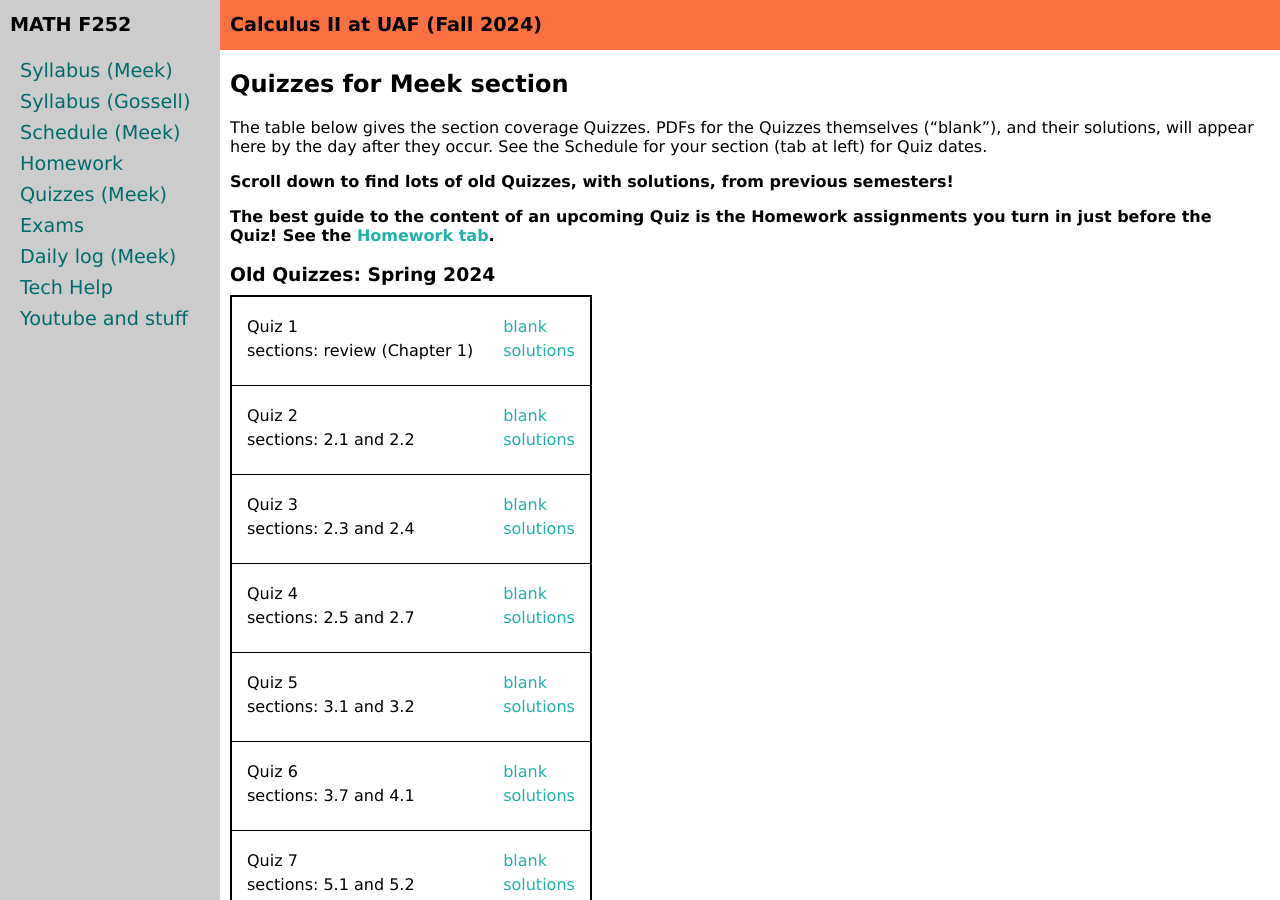
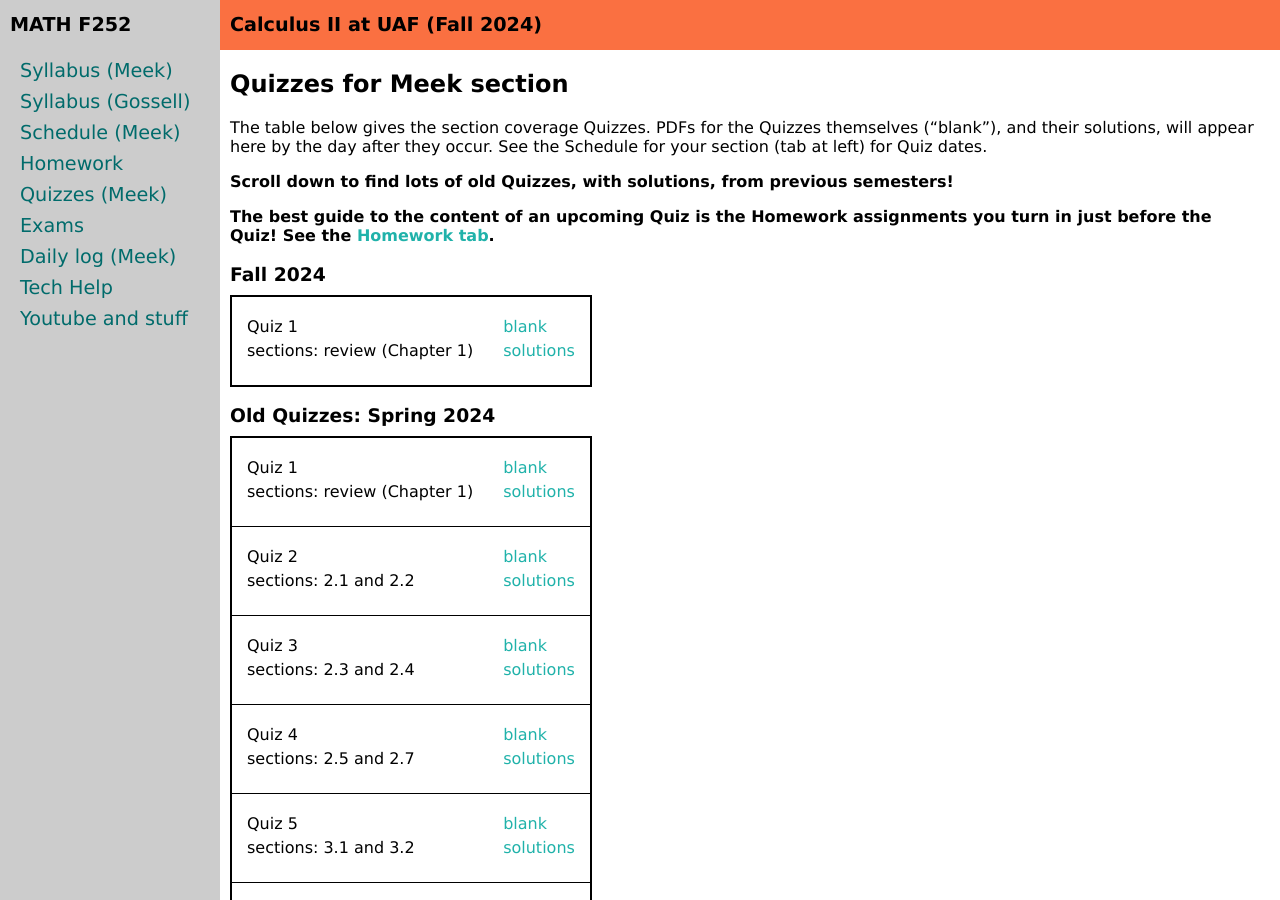
Before and after one commit to uaf-math/calc2, a Jekyll site: the page built from quizzes.md, in a window 1280 px wide and 900 px high. Built offline with Jekyll 4.4.1, drawn with Linux system fonts in a browser that asks for light colours.

Commit message:
added quiz01 to Meek

```diff
--- /dev/null
+++ b/_data/quizzesF24.yml
@@ -0,0 +1,7 @@
+semester: Fall 2024 (Meek's section)
+home: assets/quizzes/F24/Meek
+quizzes:
+- name: Quiz 1
+  sections: review (Chapter 1)
+  blank: quiz01.pdf
+  solutions: quiz01sols.pdf
--- a/quizzes.md
+++ b/quizzes.md
@@ -10,6 +10,10 @@ The table below gives the section coverage Quizzes.  PDFs for the Quizzes themse
 <b>Scroll down to find lots of old Quizzes, with solutions, from previous semesters!</b>
 
 <b>The best guide to the content of an upcoming Quiz is the Homework assignments you turn in just before the Quiz!  See the [Homework tab](homework.html).</b>
+
+### Fall 2024
+
+{% include quiz_table.md  data=site.data.quizzesF24 %}
 
 ### Old Quizzes: Spring 2024
 
```
Also changed, not shown: 6 other files.
